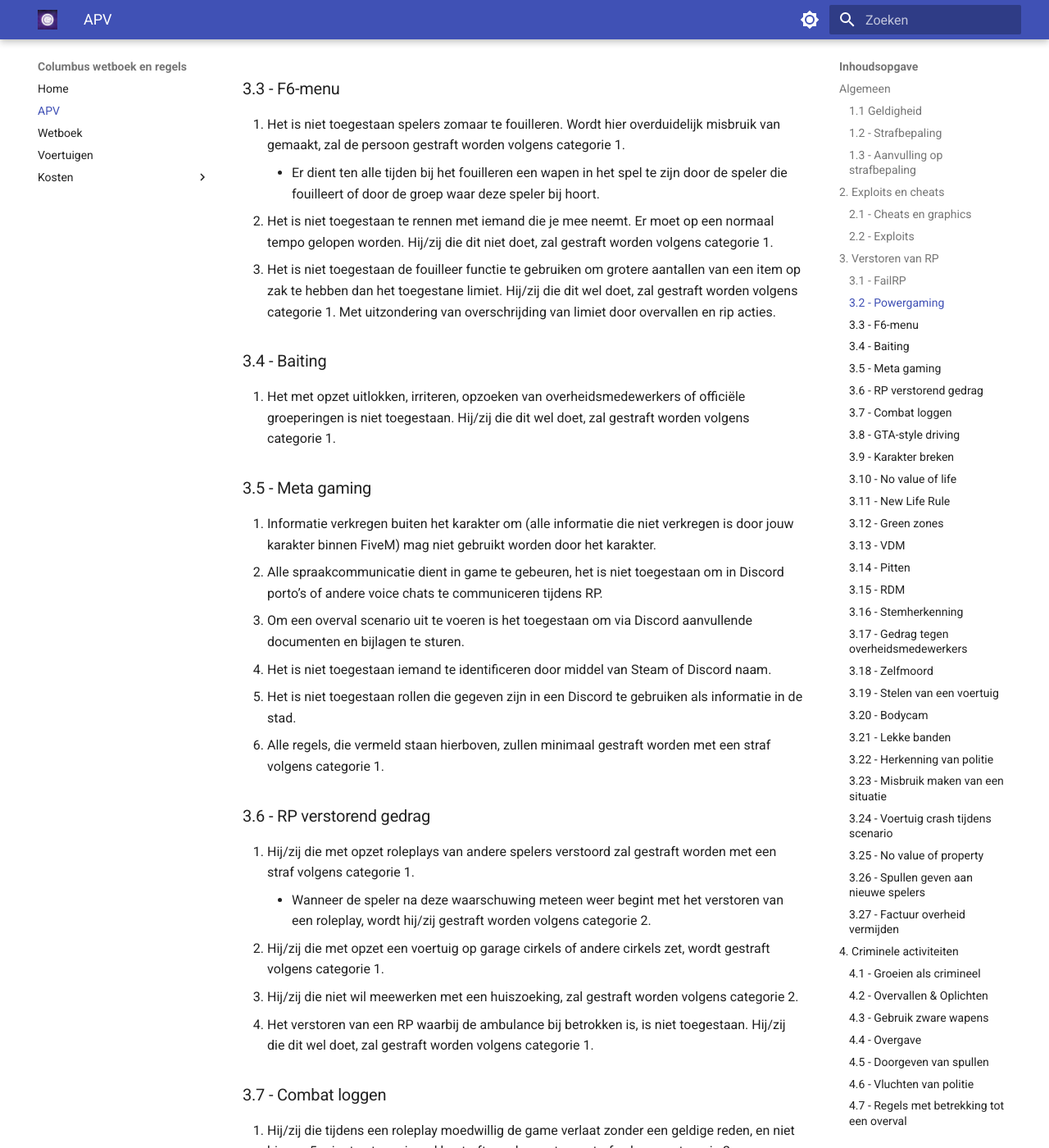
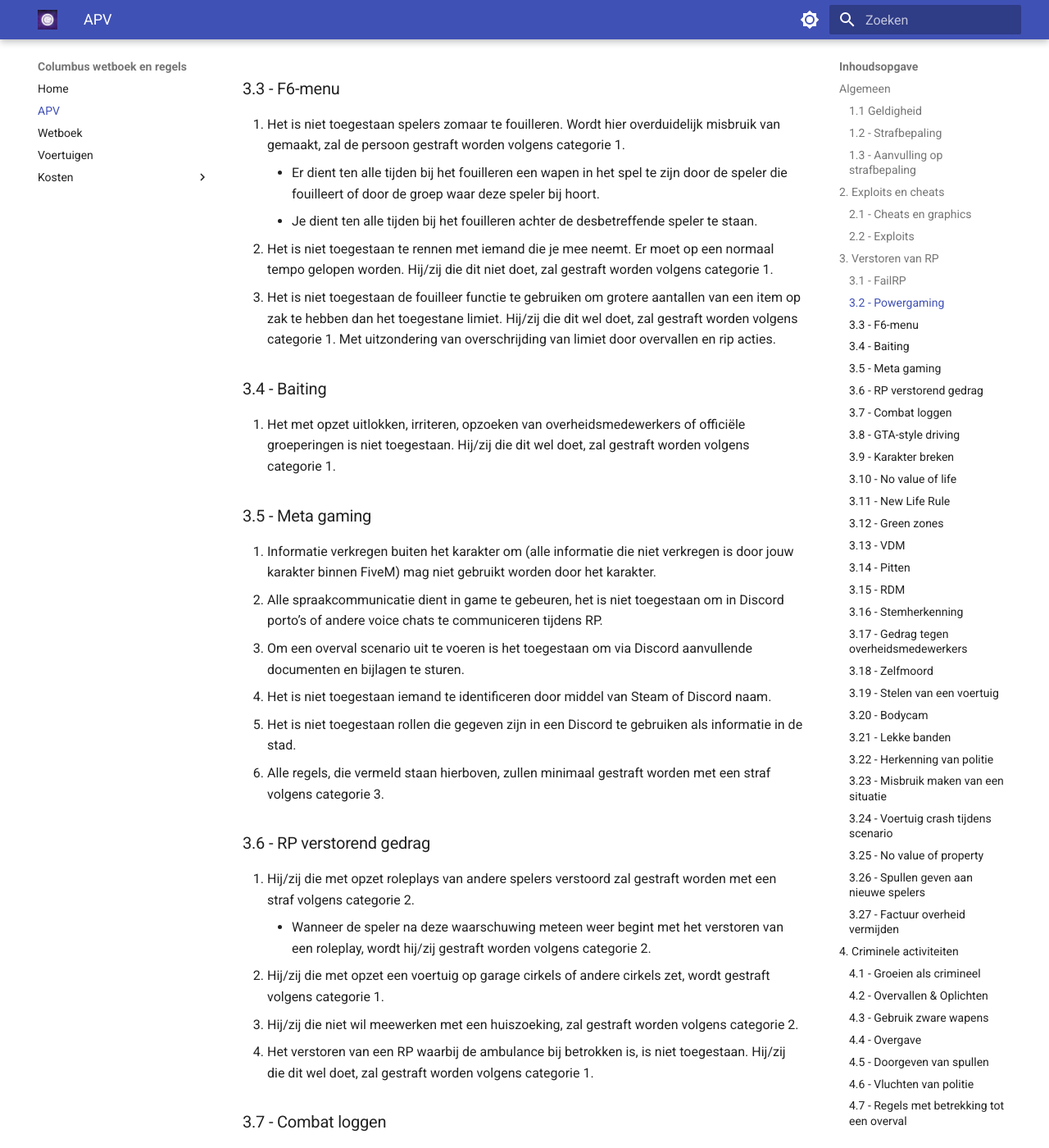
Before and after one commit to FabioK180/Columbus, an MkDocs documentation site: the page built from docs/apv.md, in a window 1280 px wide and 1400 px high, scrolled down 3422 px. Shown: the whole window at 82% size. Built offline with MkDocs 1.6.1 and Material for MkDocs 9.7.7, drawn with Linux system fonts in a browser that asks for light colours; some of the changed text lies outside the part shown.

Commit message:
Apv aanpassing 1.0

```diff
--- a/docs/apv.md
+++ b/docs/apv.md
@@ -72,6 +72,7 @@ Voorbeelden hiervan zijn:
 ### 3.3 - F6-menu
 1. Het is niet toegestaan spelers zomaar te fouilleren. Wordt hier overduidelijk misbruik van gemaakt, zal de persoon gestraft worden volgens categorie 1.
     * Er dient ten alle tijden bij het fouilleren een wapen in het spel te zijn door de speler die fouilleert of door de groep waar deze speler bij hoort.
+    * Je dient ten alle tijden bij het fouilleren achter de desbetreffende speler te staan.
 2. Het is niet toegestaan te rennen met iemand die je mee neemt. Er moet op een normaal tempo gelopen worden. Hij/zij die dit niet doet, zal gestraft worden volgens categorie 1.
 3. Het is niet toegestaan de fouilleer functie te gebruiken om grotere aantallen van een item op zak te hebben dan het toegestane limiet. Hij/zij die dit wel doet, zal gestraft worden volgens categorie 1. Met uitzondering van overschrijding van limiet door overvallen en rip acties.
 
@@ -84,10 +85,10 @@ Voorbeelden hiervan zijn:
 3. Om een overval scenario uit te voeren is het toegestaan om via Discord aanvullende documenten en bijlagen te sturen.
 4. Het is niet toegestaan iemand te identificeren door middel van Steam of Discord naam.
 5. Het is niet toegestaan rollen die gegeven zijn in een Discord te gebruiken als informatie in de stad.
-6. Alle regels, die vermeld staan hierboven, zullen minimaal gestraft worden met een straf volgens categorie 1.
+6. Alle regels, die vermeld staan hierboven, zullen minimaal gestraft worden met een straf volgens categorie 3.
 
 ### 3.6 - RP verstorend gedrag
-1. Hij/zij die met opzet roleplays van andere spelers verstoord zal gestraft worden met een straf volgens categorie 1.
+1. Hij/zij die met opzet roleplays van andere spelers verstoord zal gestraft worden met een straf volgens categorie 2.
     * Wanneer de speler na deze waarschuwing meteen weer begint met het verstoren van een roleplay, wordt hij/zij gestraft worden volgens categorie 2.
 2. Hij/zij die met opzet een voertuig op garage cirkels of andere cirkels zet, wordt gestraft volgens categorie 1.
 3. Hij/zij die niet wil meewerken met een huiszoeking, zal gestraft worden volgens categorie 2.
```
Also changed, not shown: other parts of docs/apv.md (+1 -1 lines).
